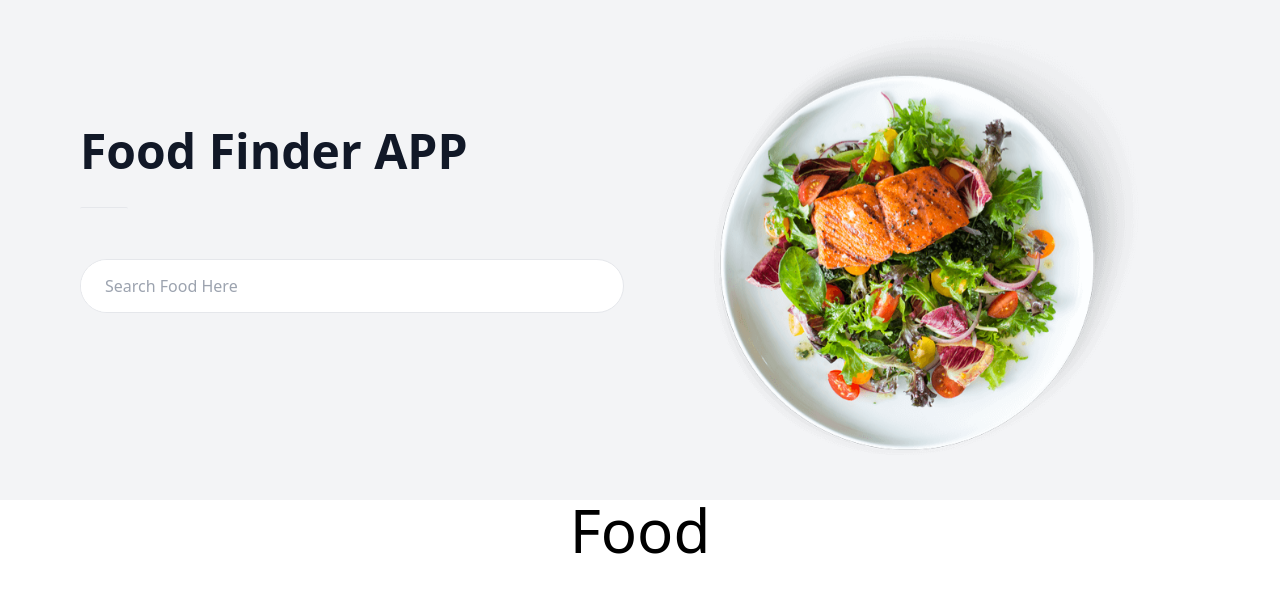
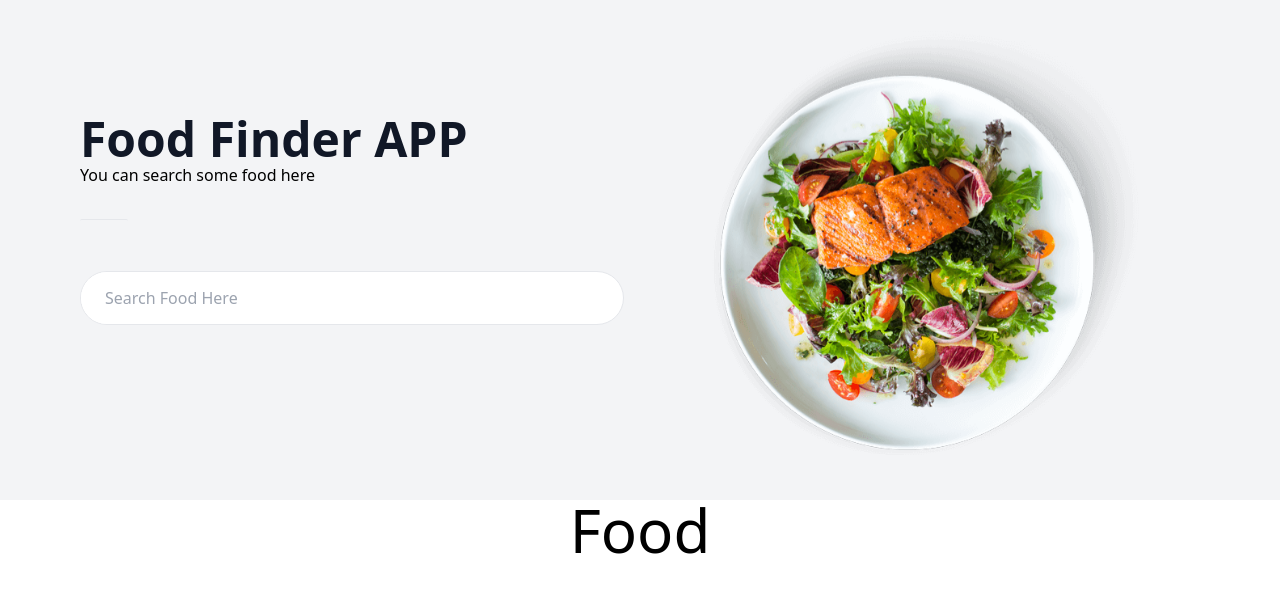
Before and after one commit to BurhanMiroj/Food-Finder-APP, a plain HTML site: page index.html in a window 1280 px wide. Shown: the part 68-660 px from the top of the page. Drawn offline with nearby package versions, Linux system fonts and the light colour scheme; no server answers.

Commit message:
Revisi line 85 index.html

```diff
--- a/index.html
+++ b/index.html
@@ -83,6 +83,7 @@
         <!-- hero text -->
         <div class="hero-text col-span-6">
           <h1 class=" font-bold text-4xl md:text-5xl max-w-xl text-gray-900 leading-tight">Food Finder APP</h1>
+          <p>You can search some food here</p>
           <hr class=" w-12 h-1 bg-orange-500 rounded-full mt-8">
           <div class="py-4">
             <div class="py-8">
```
